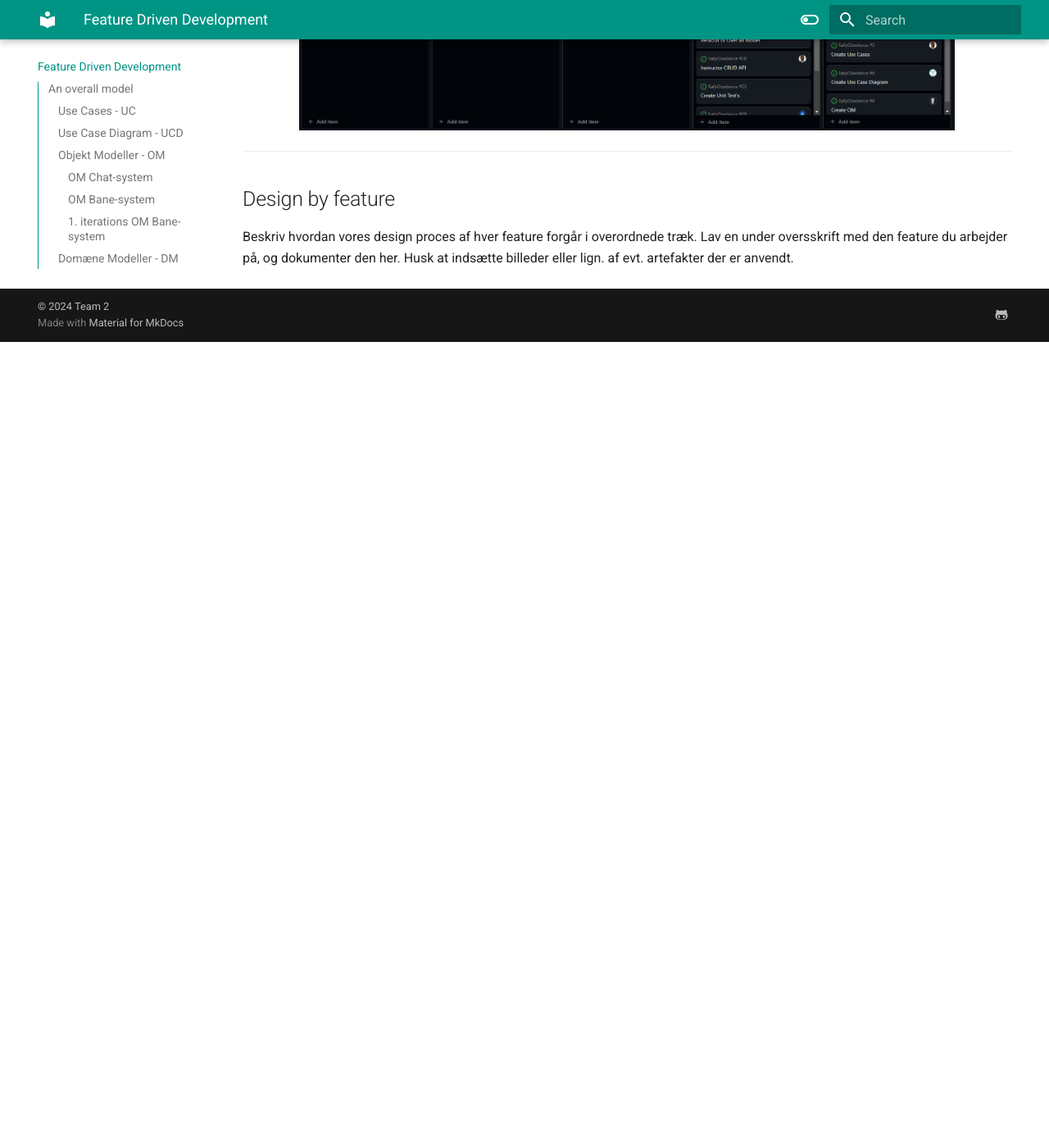
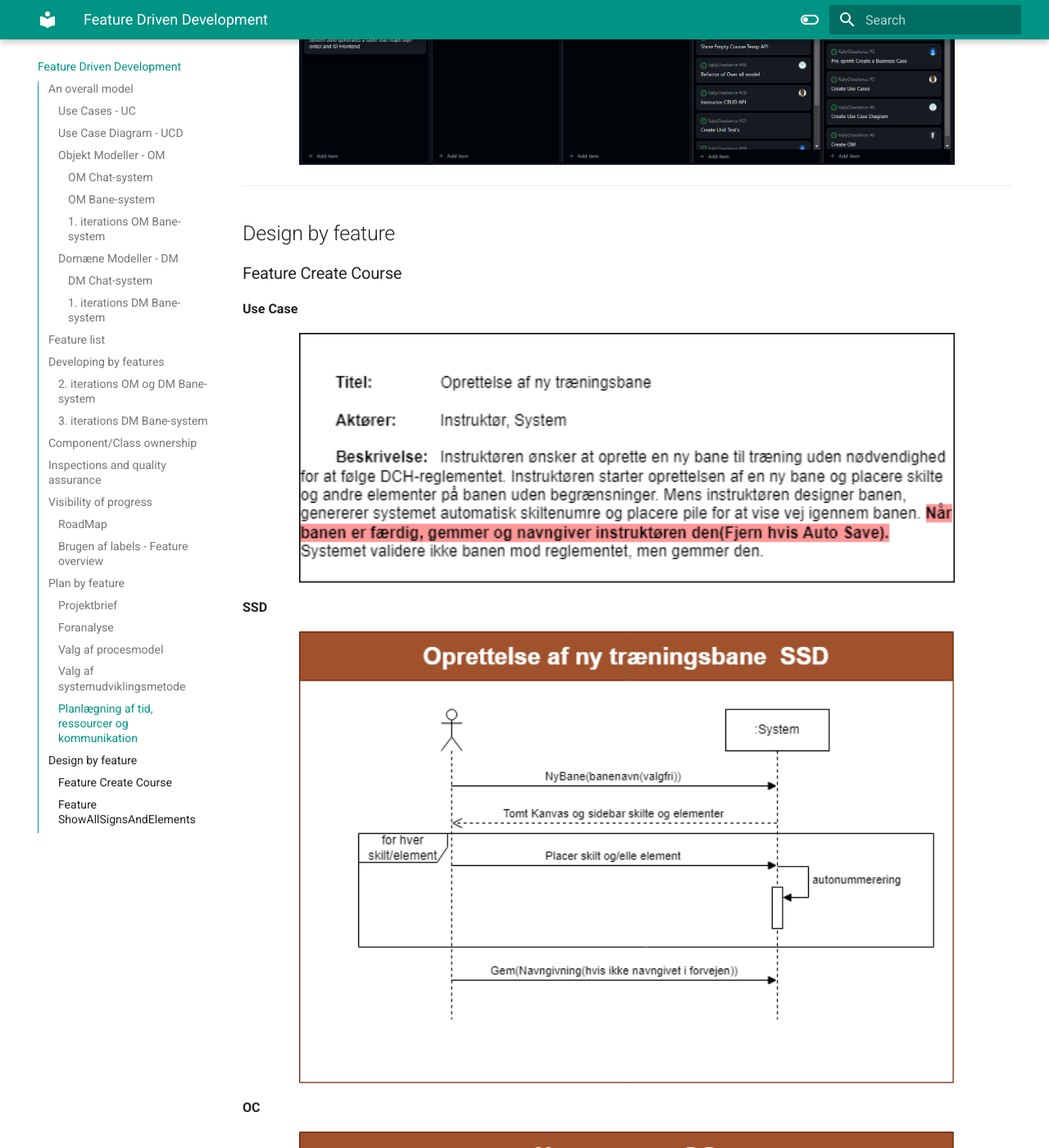
Before and after one commit to DMOoF23-Team2/3.Semester-Exam-Docs, an MkDocs documentation site: the page built from docs/featureDrivenDevelopment.md, in a window 1280 px wide and 1400 px high, scrolled down 17567 px. Shown: the whole window at 82% size. Built offline with MkDocs 1.6.1 and Material for MkDocs 9.7.7, drawn with Linux system fonts in a browser that asks for light colours; before the commit the page ends 17984 px from its top, so only the background shows below that; some of the changed text lies outside the part shown.

Commit message:
Det bedste vi har om design by feature

```diff
--- a/docs/featureDrivenDevelopment.md
+++ b/docs/featureDrivenDevelopment.md
@@ -229,6 +229,8 @@ Her skal der særligt lægges vægt på Stages 3-5. Hvor mening var for hver `Fe
 * Sekvensdiagram - `SD`
 * operationskontrakt - `OC`
 
+se [Design by feature](featureDrivenDevelopment.md#design-by-feature) for disse artefakter.
+
 Dernæst kunne OM og DM fra `An-overall-model` opdateres så den fælles forståelsesramme for udviklingsteamet altid var `Aligned`.
 
 Men som det tydligt fremgår af nedenstående artefaktor lykkedes det ikke udviklingsteamet at følge denne plan. Dette vurderes at skyldes `Usikkerheder` og `Kompleksiteter` i projektet som udviklingsteamet ikke var opmærksomme på ved opstarten af projektet og valget af FDD. Læs mere om dette i refleksionsafsnittet [her](systemudvikling.md#relections-on-fdd).
@@ -324,5 +326,32 @@ Kanban har bestået af følgende kolonner som også ses på billede nedenfor.
 ---
 
 ## Design by feature {#design-by-feature}
-Beskriv hvordan vores design proces af hver feature forgår i overordnede træk.
-Lav en under oversskrift med den feature du arbejder på, og dokumenter den her. Husk at indsætte billeder eller lign. af evt. artefakter der er anvendt.
+
+### Feature Create Course
+
+**Use Case**
+<figure markdown="span">
+  ![Opret Bane Use Case ](images/UseCaseOprettelseAfTræningsbane.png){ width="800" }
+</figure>
+
+**SSD**
+<figure markdown="span">
+  ![Opret Bane SSD ](images/SSDOprettelseAfTræningsBane.png){ width="800" }
+</figure>
+
+**OC**
+<figure markdown="span">
+  ![Opret Bane OC ](images/OCOprettelseAfTræningsBane.png){ width="800" }
+</figure>
+
+### Feature ShowAllSignsAndElements
+
+**Decompose**
+<figure markdown="span">
+  ![Nedbrydning af ShowAllSignsAndElement ](images/DecomposeShowAllSignsAndElements.png){ width="800" }
+</figure>
+
+**SD GetAllSigns**
+<figure markdown="span">
+  ![SD GetAllSigns ](images/SDGetAllSigns.png){ width="800" }
+</figure>
```
Also changed, not shown: docs/images/DecomposeShowAllSignsAndElements.png (added), docs/images/OCOprettelseAfTræningsBane.png (added), docs/images/SDGetAllSigns.png (added), docs/images/SSDOprettelseAfTræningsBane.png (added).
